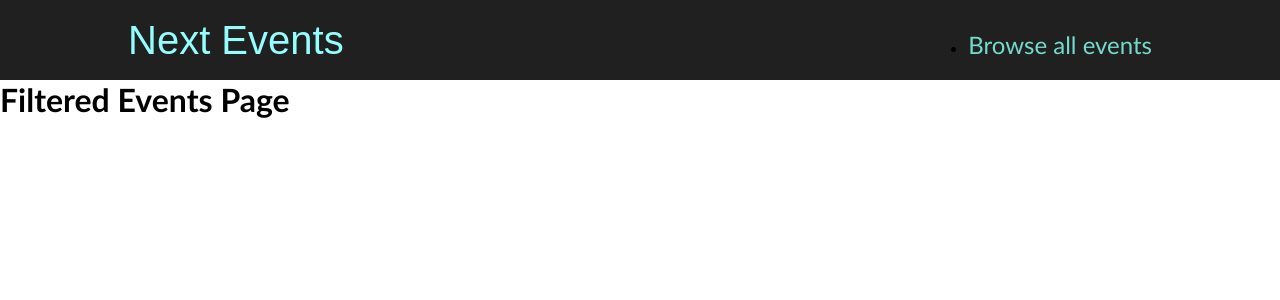
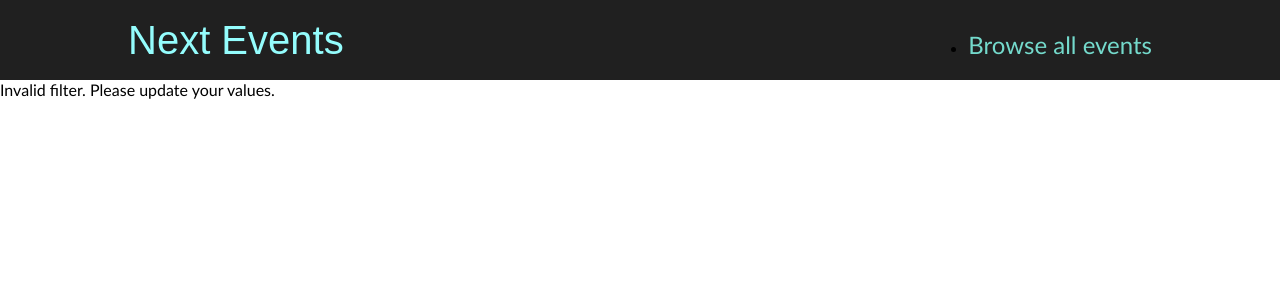
Before and after one commit to uxmoon/nextjs-project-routing, a Next.js app: page /events in a window 1280 px wide. Shown: the top 300 px of the page. Built offline with nearby package versions, Linux system fonts and the light colour scheme.

Commit message:
Add catch-all data logic from url slug

```diff
--- a/pages/events/[...slug].js
+++ b/pages/events/[...slug].js
@@ -1,4 +1,35 @@
+import { getFilteredEvents } from '@/dummy-data';
+import { useRouter } from 'next/router';
+
 export default function FilteredEventsPage() {
+  const router = useRouter();
+  const filteredData = router.query.slug;
+
+  // first render is empty
+  if (!filteredData) {
+    return <p className='center'>Loading...</p>;
+  }
+  // second render has data
+  const yearFiltered = filteredData[0];
+  const monthFiltered = filteredData[1];
+  const yearNum = +yearFiltered;
+  const monthNum = +monthFiltered;
+  // handle bad writen slug, not a number
+  if (
+    isNaN(yearNum) ||
+    isNaN(monthNum) ||
+    yearNum > 2030 ||
+    yearNum < 2021 ||
+    monthNum > 12 ||
+    monthNum < 1
+  ) {
+    return <p>Invalid filter. Please update your values.</p>;
+  }
+  const eventsFiltered = getFilteredEvents({ year: yearNum, month: monthNum });
+  // if empty array
+  if (!eventsFiltered || eventsFiltered.length === 0) {
+    return <p>No events found in the chosen filter.</p>;
+  }
   return (
     <>
       <h1>Filtered Events Page</h1>
```
